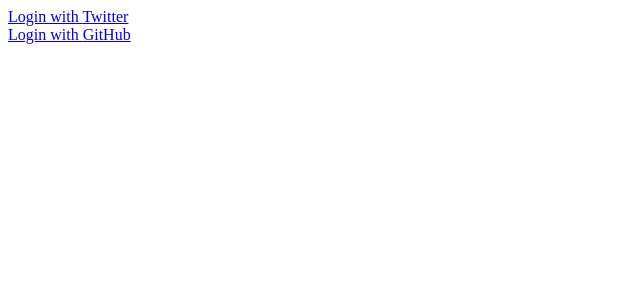
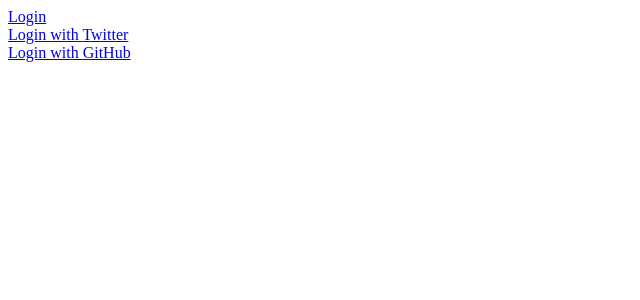
Before and after one commit to lipp/login-with, a Next.js app in the folder example/nextjs/: page /login in a window 1280 px wide. Shown: the top 300 px of the page, without its empty margins (0-640 px from the left). Built offline with nearby package versions, Linux system fonts and the light colour scheme.

Commit message:
add common Header

```diff
--- /dev/null
+++ b/example/nextjs/Header.js
@@ -0,0 +1,18 @@
+import React from 'react'
+import Link from 'next/link'
+
+export default ({profile = false, origin}) => {
+  const redirect = encodeURIComponent(origin + '/')
+  const logoutLink = `https://login.now.sh/logout?successRedirect=${redirect}`
+  return (
+    <header>
+      {profile
+        ? <div>
+          <span>{profile.displayName}</span>
+          <a href={logoutLink}>Logout</a>
+        </div>
+        : <Link href='/login'><a>Login</a></Link>
+      }
+    </header>
+  )
+}
--- a/example/nextjs/pages/login.js
+++ b/example/nextjs/pages/login.js
@@ -1,5 +1,6 @@
 import React from 'react'
 import withProfile from '../with-profile'
+import Header from '../Header'
 
 const LoginWith = ({service, redirect}) => (
   <div className={'login ' + service.toLowerCase()} >
@@ -9,29 +10,17 @@
   </div>
 )
 
-class Login extends React.Component {
-  state = {
-    origin: ''
-  }
-
-  componentDidMount () {
-    this.setState({
-      origin: window.location.origin
-    })
-  }
-
-  render () {
-    const redirect = encodeURIComponent(this.state.origin + '/')
+const Login = ({profile, origin}) => {
+  const redirect = encodeURIComponent(origin + '/')
   const logoutLink = `https://login.now.sh/logout?successRedirect=${redirect}`
-    const {profile} = this.props
   return (
     <div>
+      <Header profile={profile} origin={origin} />
       { !profile && <LoginWith service='Twitter' redirect={redirect} /> }
       { !profile && <LoginWith service='GitHub' redirect={redirect} /> }
       { profile && <span>You are already logged in with {profile.provider}. Click <a href={logoutLink}>here</a> to logout.</span> }
     </div>
   )
 }
-}
 
 export default withProfile({Component: Login})
--- a/example/nextjs/pages/token.js
+++ b/example/nextjs/pages/token.js
@@ -1,6 +1,7 @@
 import React from 'react'
 import 'isomorphic-fetch'
 import withProfile from '../with-profile'
+import Header from '../Header'
 
 const fetchJson = async (url, headers) => {
   const res = await fetch(url, headers)
@@ -28,9 +29,10 @@
   }
 
   render () {
-    const {token} = this.props
+    const {token, profile, origin} = this.props
     return (
       <div>
+        <Header profile={profile} origin={origin} />
         {token
           ? <div>
             <div>{token.token}</div>
--- a/example/nextjs/with-profile.js
+++ b/example/nextjs/with-profile.js
@@ -34,8 +34,18 @@
       }
     }
 
+    state = {
+      origin: ''
+    }
+
+    componentDidMount () {
+      this.setState({
+        origin: window.location.origin
+      })
+    }
+
     render () {
-      return <Component {...this.props} />
+      return <Component {...this.props} origin={this.state.origin} />
     }
   }
 )
```
Also changed, not shown: example/nextjs/pages/index.js (+3 -9 lines). Lines whose indentation alone changed are shown as unchanged.
